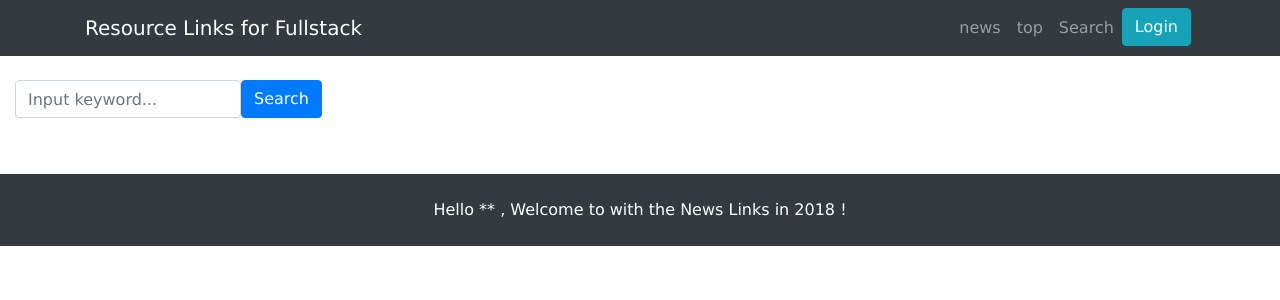
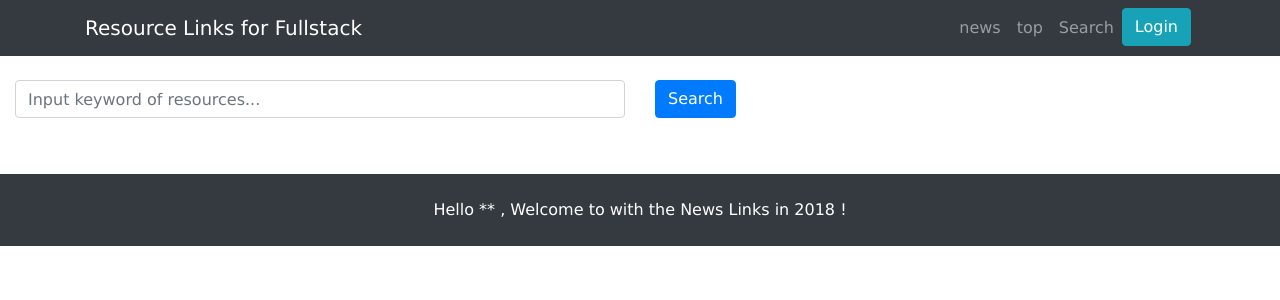
Before and after one commit to hnzhang/LinksAndVotes, a React (Create React App) app in the folder client/: page /search in a window 1280 px wide. Shown: the top 300 px of the page. Built offline with nearby package versions, Linux system fonts and the light colour scheme; what apollo-link-ws would draw is missing.

Commit message:
fix search function

```diff
--- a/client/src/components/Search.js
+++ b/client/src/components/Search.js
@@ -39,11 +39,15 @@ class Search extends Component {
     render(){
         return (
             <div className='container-fluid'>
-            <form className='form-inline' >
-                <div className='form-group mb-2'>
-                    <input type='text' className='form-control' id='searchInput' onChange={e=>this.setState({filter:e.target.value})} placeholder='Input keyword...'/>
-                </div> {'  '}
-                <button className='btn btn-primary mb-2' onClick={()=>this._executeSearch()}>Search</button>
+                <div className='row'>
+                    <div className='form-group mb-2 col-sm'>
+                        <input type='text' className='form-control' id='searchInput'
+                             onChange={e=>this.setState({filter:e.target.value})} placeholder='Input keyword of resources...'/>
+                    </div>
+                    <div className='col-sm'>
+                        <button className='btn btn-primary mb-2' onClick={()=>this._executeSearch()}>Search</button>
+                  </div>
+                </div>
                 <div>
                 {
                     this.state.links.map((link, index)=>(
@@ -51,18 +55,19 @@ class Search extends Component {
                     ))
                 }
             </div>
-            </form>
             </div>
         );
     }
 
     _executeSearch = async () =>{
+        console.log("Searching");
         const {filter} = this.state;
         const result = await this.props.client.query({
             query: FEED_SEARCH_QUERY,
             variables: {filter},
         });
         const links = result.data.feed.links;
+        console.log(links);
         this.setState({links});
     }
 }
```
